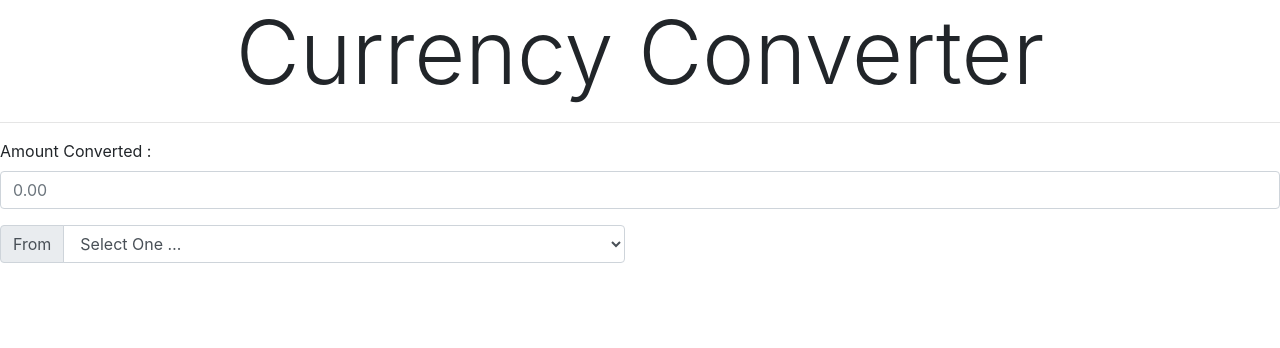
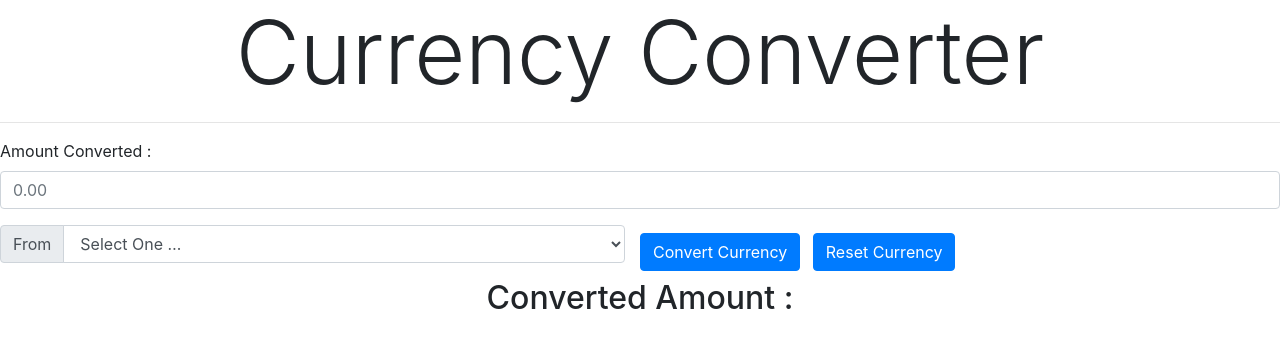
Before and after one commit to DuncanByrne/Currency-Converter, a plain HTML site: page index.html in a window 1280 px wide. Drawn offline with nearby package versions, Linux system fonts and the light colour scheme.

Commit message:
finished the drop down menu and added the buttons to convert and reset the currency

```diff
--- a/index.html
+++ b/index.html
@@ -44,7 +44,7 @@
           <div class="input-group-prepend">
             <span class="input-group-text">From</span>
           </div>
-          <!-- select the desired currency -->
+          <!-- select the desired currency from the drop down menu-->
           <select class="form-control form" id="sell">
             <option value="">Select One …</option>
             <option value="USD">USD</option>
@@ -102,7 +102,26 @@
           </select>
         </div>
       </div>
+
+      <div class="text-center">
+        <!-- conversion buttom -->
+        <button class="btn btn-primary convert m02" type="submit">Convert Currency
+      </button>
+      <!-- reset the currency -->
+      <button class="btn btn-primary m-2" onclick="clearVal()">Reset Currency
+      </button>
+      </div>
+
     </div>
+    <div id="finalAmount" class="text-center">
+      <!-- display the converted amount in the desired currency -->
+      <h2>Converted Amount :
+        <span class="finalValue" style="color:green;">
+        </span>
+      </h2>
+    </div>
+    <script src="script.js"></script>
+
 </div>
 </body>
 </html>
```
